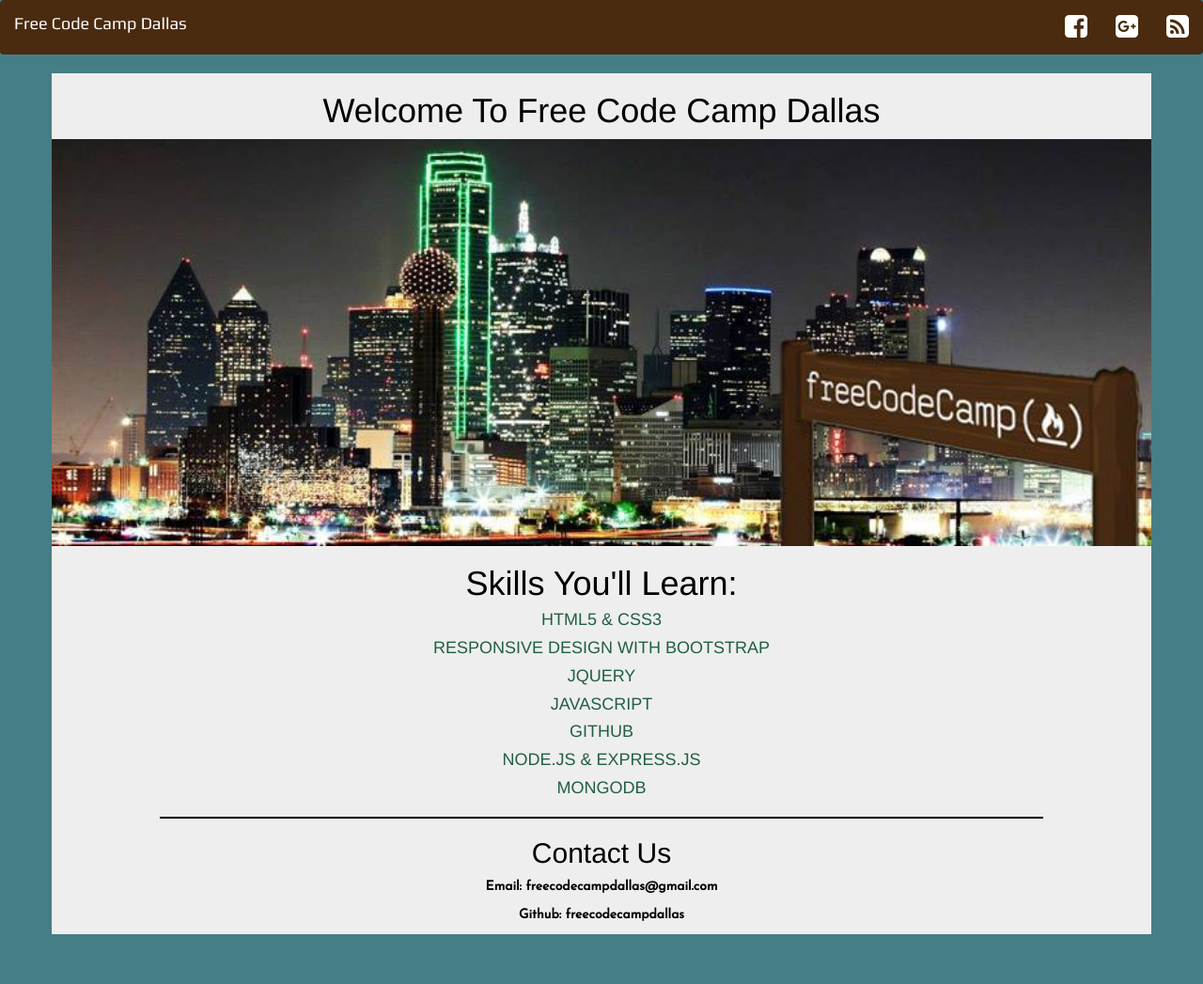
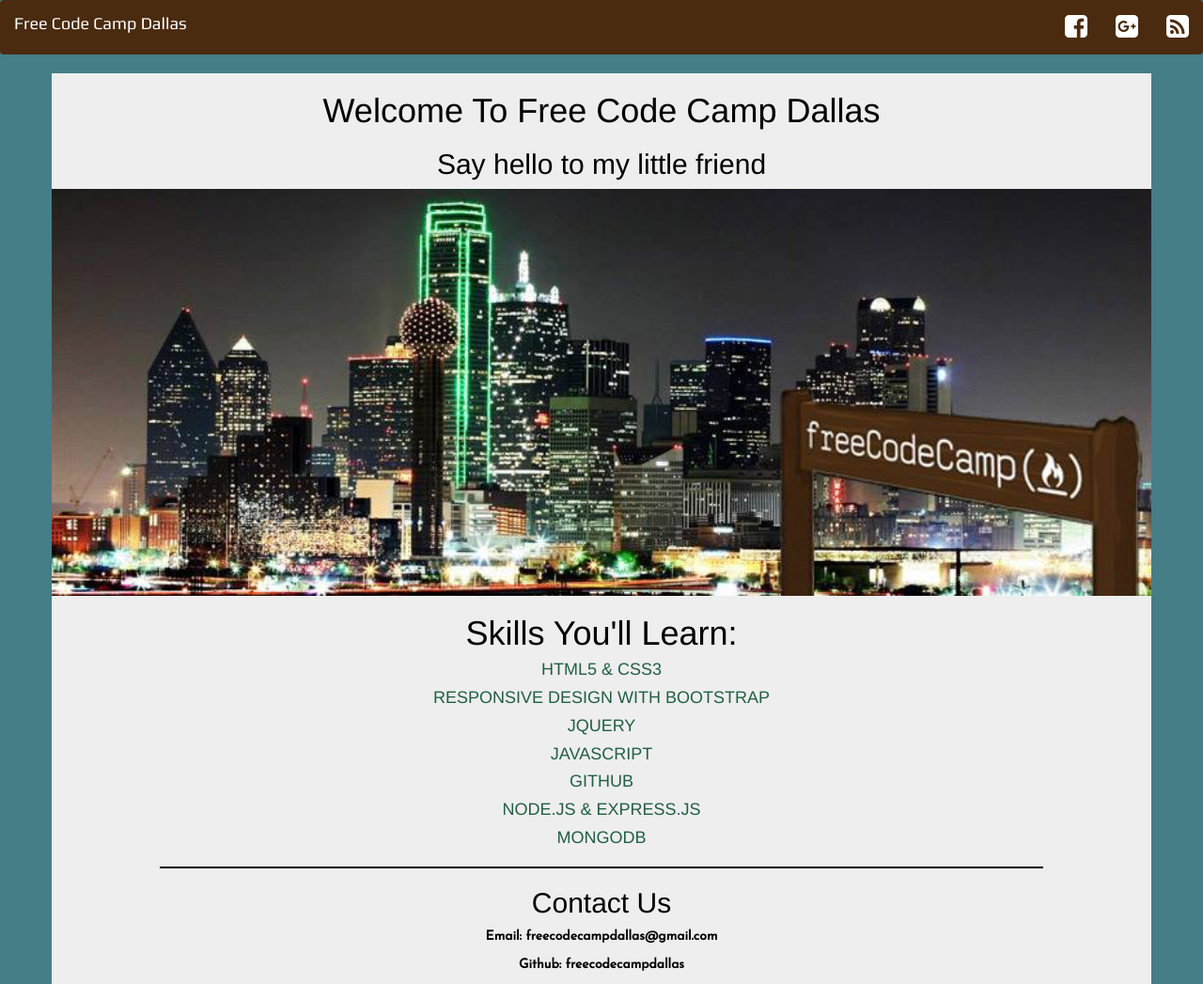
Before and after one commit to dallassoftwaredevelopers/freecodecampdallas.github.io, a Jekyll site: the page built from index.html, in a window 1280 px wide. Shown: the whole page at 94% size. Built offline with Jekyll 4.4.1, drawn with Linux system fonts in a browser that asks for light colours; the list of posts is cut into pages by our own code; before the commit the page ends 994 px from its top, so only the background shows below that.

```diff
--- a/index.html
+++ b/index.html
@@ -3,7 +3,7 @@ layout: default
 ---
 <!--Welcome To Free Code Camp Dallas-->
 <div class="welcome">
-    <h1>Welcome To Free Code Camp Dallas</h1>
+    <h1>Welcome To Free Code Camp Dallas</h1><h2>Say hello to my little friend</h2>
     <img class="welcomeimg img-responsive" src="assets/img/FreeCodeCampDallas.jpg" alt="Free Code Camp Dallas"/>
 </div><!--Welcome End-->
 <!--Skills-->
```
